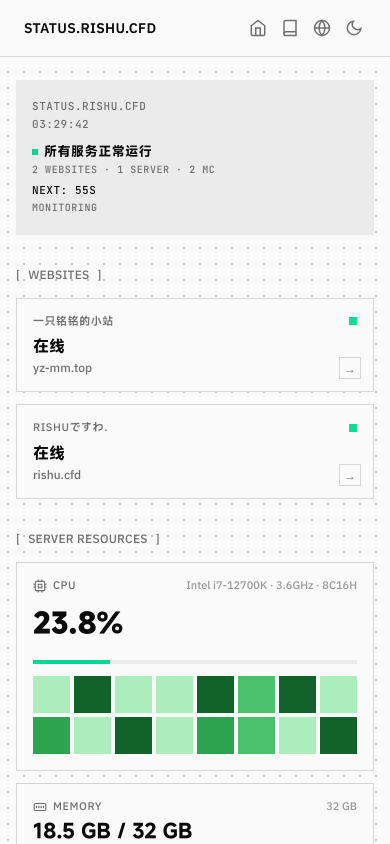
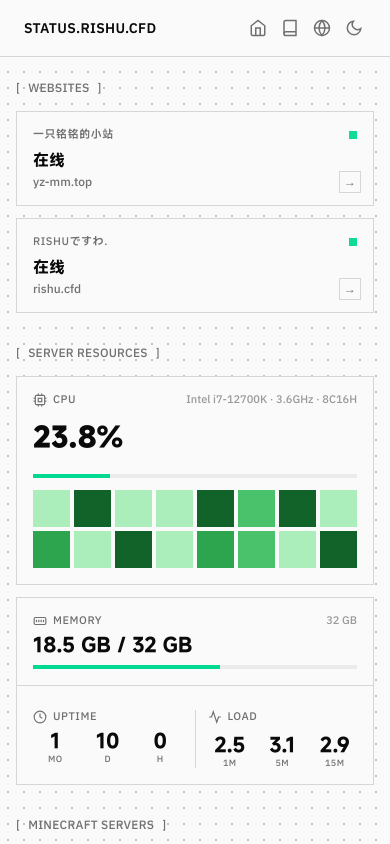
Before and after one commit to YzmmQwQ/rishus-status-public, a Vue app: page / in a window 390 px wide. Shown: the top 844 px of the page. Built offline with nearby package versions, Linux system fonts and the light colour scheme.

Commit message:
overview删了删了，

```diff
--- a/src/App.vue
+++ b/src/App.vue
@@ -19,10 +19,7 @@ const translations = {
     lastUpdate: '最后更新',
     visitSite: '访问网站',
     moreInfo: '更多信息',
-    onlinePlayers: '在线',
-    overviewOperational: '所有服务正常运行',
-    overviewDegraded: '{n} 个服务异常',
-    overviewLoading: '加载状态中...'
+    onlinePlayers: '在线'
   },
   en: {
     langHint: 'Huh? Multiple languages?',
@@ -35,10 +32,7 @@ const translations = {
     lastUpdate: 'Last update',
     visitSite: 'Visit',
     moreInfo: 'More info',
-    onlinePlayers: 'Online',
-    overviewOperational: 'All systems operational',
-    overviewDegraded: '{n} services degraded',
-    overviewLoading: 'Loading status...'
+    onlinePlayers: 'Online'
   },
   ja: {
     langHint: 'え？多言語対応なの？',
@@ -51,10 +45,7 @@ const translations = {
     lastUpdate: '最終更新',
     visitSite: '訪問',
     moreInfo: '詳細',
-    onlinePlayers: 'オンライン',
-    overviewOperational: 'すべてのシステムが正常',
-    overviewDegraded: '{n} つのサービスに問題',
-    overviewLoading: '状態を読み込み中...'
+    onlinePlayers: 'オンライン'
   }
 };
 
@@ -127,10 +118,8 @@ const currentLang = ref(localStorage.getItem('lang') || 'zh');
 const langMenuOpen = ref(false);
 const cursorEl = ref(null);
 const scrollProgress = ref(0);
-const nextRefreshIn = ref(60);
 
 let refreshTimer;
-let countdownTimer;
 let revealObserver;
 let scrollRAF;
 
@@ -241,24 +230,6 @@ const uptimeItems = computed(() => {
     startIndex = units.length - 3;
   }
   return units.slice(startIndex, startIndex + 3);
-});
-
-// Overview status
-const overview = computed(() => {
-  const offlineWebsites = websites.value.filter(w => w.status === 'offline').length;
-  const errorWebsites = websites.value.filter(w => w.status === 'error').length;
-  const offlineMC = mcServers.value.filter(s => !s.online).length;
-  const totalIssues = offlineWebsites + errorWebsites + offlineMC;
-
-  const totalWebsites = websites.value.length;
-  const totalMC = mcServers.value.length;
-
-  if (totalIssues === 0 && websites.value.length > 0) {
-    return { status: 'operational', issues: 0, totalWebsites, totalMC };
-  } else if (totalIssues > 0) {
-    return { status: 'degraded', issues: totalIssues, totalWebsites, totalMC };
-  }
-  return { status: 'loading', issues: 0, totalWebsites, totalMC };
 });
 
 const loadItems = computed(() => {
@@ -401,15 +372,6 @@ async function refreshAll() {
   ]);
   const latestTime = Math.max(websiteTime || 0, serverTime || 0, mcTime || 0);
   lastUpdate.value = formatTime(latestTime || Date.now());
-  nextRefreshIn.value = refreshSeconds;
-}
-
-function startCountdown() {
-  countdownTimer = window.setInterval(() => {
-    if (nextRefreshIn.value > 0) {
-      nextRefreshIn.value--;
-    }
-  }, 1000);
 }
 
 // Custom cursor
@@ -574,7 +536,6 @@ onMounted(async () => {
   initTheme();
   await refreshAll();
   refreshTimer = window.setInterval(refreshAll, REFRESH_INTERVAL);
-  startCountdown();
 
   handleScroll();
   document.addEventListener('click', handleDocumentClick);
@@ -585,7 +546,6 @@ onMounted(async () => {
 
 onBeforeUnmount(() => {
   window.clearInterval(refreshTimer);
-  window.clearInterval(countdownTimer);
   window.cancelAnimationFrame(cursorRAF);
   window.cancelAnimationFrame(scrollRAF);
   revealObserver?.disconnect();
@@ -663,45 +623,6 @@ onBeforeUnmount(() => {
   </nav>
 
   <div class="container">
-    <!-- Overview -->
-    <div class="overview reveal-block" :class="{
-      'overview-operational': overview.status === 'operational',
-      'overview-degraded': overview.status === 'degraded',
-      'overview-loading': overview.status === 'loading'
-    }">
-      <div class="overview-corner overview-tl">STATUS.RISHU.CFD</div>
-      <div class="overview-corner overview-tr">{{ lastUpdate }}</div>
-
-      <pre class="overview-ascii">⠀⠀⠀⠀⠀⠀⠀⠀⠀⢀⠤⠒⠒⠒⠒⠒⠠⢀⠀⠀⠀⠀⠀⠀⠀⠀⠀⠀⠀
-⠀⠀⠀⠀⠀⢀⡞⡽⠂⠀⠀⠀⠀⠀⠀⠀⠀⠀⠈⢯⢳⡀⠀⠀⠀⠀⠀⠀⠀
-⠀⠀⠀⠀⢀⣔⣻⠏⠀⠀⠀⠀⠀⠀⠀⠀⠀⠀⠀⠀⠀⢾⣿⠢⡀⠀⠀⠀⠀
-⠀⠀⢀⣾⣿⣶⡆⠀⠀⢐⡄⠀⠀⠀⠀⠐⠳⡀⠀⢸⣇⣧⡐⠀⠀⠀⠀⠀⠀
-⠀⢠⠏⠀⢹⣿⡇⠀⠀⠇⢀⢂⠀⠀⠀⡃⢀⠀⠘⣦⢸⡿⡟⠋⠁⡀⠀⠀⠀
-⠀⡋⠀⠀⠀⢹⣷⡀⡸⠀⠻⠀⠈⠒⠤⠃⠿⠀⢀⠻⣼⡇⠀⠀⠀⠀⢂⠀⠀
-⢀⠀⠀⠀⠀⠈⣿⠱⣿⣅⠀⠀⠸⣉⡹⠀⠀⢀⠞⡼⠀⣿⡀⠀⠀⠀⠀⠐⠀
-⠀⠀⠀⠀⠀⠀⣿⠀⢣⠀⠍⢶⣦⠤⢤⣖⠾⠠⣀⠇⠀⢹⡇⠀⠀⠀⠀⠀⠡
-⡁⠀⠀⠀⢀⡴⣏⣴⡑⣀⣴⠂⢸⠤⠼⡀⠱⡤⡨⢳⣦⣸⣷⠀⠀⠀⠀⠀⢡
-⠅⠀⠀⣴⡟⢷⣾⣿⡷⠳⠃⢠⠃⠀⠀⢣⣀⠡⡙⣿⣿⣿⠛⣦⡀⠀⠀⠀⢰
-⠂⠀⣼⡯⠃⠢⠽⠋⡴⠧⣀⡣⡀⠀⠀⢈⢄⣭⣇⠘⠿⠕⠥⠜⠻⠦⣀⠀⡇
-⠀⠉⠁⠀⠀⠀⡊⠉⢙⣿⡾⡶⠾⠶⣾⢕⢿⠟⠀⢠⠀⠀⠀⠀⠀⠀⠀⠀⠉
-⠀⠀⠀⠀⠀⠀⠐⢀⠼⠃⠀⠉⠉⠀⠂⠀⠈⠣⠄⠂⠀⠀⠀⠀⠀⠀⠀</pre>
-
-      <div class="overview-corner overview-bl">
-        <div class="overview-status-line">
-          <div class="overview-dot"></div>
-          <span v-if="overview.status === 'operational'">{{ t('overviewOperational') }}</span>
-          <span v-else-if="overview.status === 'degraded'">{{ t('overviewDegraded', { n: overview.issues }) }}</span>
-          <span v-else>{{ t('overviewLoading') }}</span>
-        </div>
-        <div class="overview-monitoring">{{ overview.totalWebsites }} WEBSITES · 1 SERVER · {{ overview.totalMC }} MC</div>
-      </div>
-
-      <div class="overview-corner overview-br">
-        <div class="overview-next">NEXT: {{ nextRefreshIn }}S</div>
-        <div class="overview-label">MONITORING</div>
-      </div>
-    </div>
-
     <div class="section-label">WEBSITES</div>
 
     <!-- 网站状态 -->
@@ -826,6 +747,12 @@ onBeforeUnmount(() => {
 
     <!-- 刷新信息 -->
     <div class="footer">
+      <div class="refresh-info">
+        <span>{{ t('refreshEvery', { n: refreshSeconds }) }}</span>
+      </div>
+      <div class="last-update">
+        <span>{{ t('lastUpdate') }}</span>: <span>{{ lastUpdate }}</span>
+      </div>
       <span class="footer-credit">Made by <a href="https://yz-mm.top" target="_blank" class="footer-link">YZMM</a></span>
     </div>
   </div>
--- a/src/style.css
+++ b/src/style.css
@@ -333,162 +333,6 @@ body::-webkit-scrollbar {
 @keyframes pulse {
     0%, 100% { opacity: 1; }
     50% { opacity: 0.5; }
-}
-
-/* Overview - E2B inspired layout */
-.overview {
-    position: relative;
-    display: grid;
-    grid-template-columns: 1fr auto 1fr;
-    grid-template-rows: auto 1fr auto;
-    gap: 0;
-    padding: 32px 24px;
-    background: var(--fill);
-    margin-bottom: 24px;
-    min-height: 240px;
-}
-
-.overview-corner {
-    font-family: 'JetBrains Mono', 'MiSans', ui-monospace, Consolas, monospace;
-    font-size: 11px;
-    font-weight: 500;
-    letter-spacing: 0.05em;
-    text-transform: uppercase;
-    color: var(--fg-tertiary);
-}
-
-.overview-tl {
-    grid-column: 1;
-    grid-row: 1;
-    align-self: start;
-    justify-self: start;
-}
-
-.overview-tr {
-    grid-column: 3;
-    grid-row: 1;
-    align-self: start;
-    justify-self: end;
-    font-family: 'JetBrains Mono', 'MiSans', ui-monospace, Consolas, monospace;
-}
-
-.overview-bl {
-    grid-column: 1;
-    grid-row: 3;
-    align-self: end;
-    justify-self: start;
-    display: flex;
-    flex-direction: column;
-    gap: 4px;
-}
-
-.overview-br {
-    grid-column: 3;
-    grid-row: 3;
-    align-self: end;
-    justify-self: end;
-    display: flex;
-    flex-direction: column;
-    gap: 4px;
-    align-items: flex-end;
-}
-
-.overview-ascii {
-    grid-column: 2;
-    grid-row: 1 / 4;
-    align-self: center;
-    justify-self: center;
-    font-family: 'IBM Plex Sans', 'MiSans', 'Roboto', sans-serif;
-    font-size: 10px;
-    line-height: 1.15;
-    color: var(--fg-tertiary);
-    white-space: pre;
-    margin: 0;
-    text-align: center;
-}
-
-.overview-status-line {
-    display: flex;
-    align-items: center;
-    gap: 6px;
-    font-size: 13px;
-    font-weight: 600;
-    color: var(--fg);
-}
-
-.overview-monitoring {
-    font-size: 10px;
-    color: var(--fg-tertiary);
-}
-
-.overview-next {
-    font-family: 'JetBrains Mono', ui-monospace, Consolas, monospace;
-    font-size: 11px;
-    color: var(--fg);
-}
-
-.overview-label {
-    font-size: 10px;
-    color: var(--fg-tertiary);
-}
-
-.overview-dot {
-    width: 6px;
-    height: 6px;
-    background: var(--fg-tertiary);
-    flex-shrink: 0;
-}
-
-.overview-operational .overview-dot {
-    background: var(--accent-positive);
-}
-
-.overview-degraded .overview-dot {
-    background: var(--accent-negative);
-}
-
-.overview-loading .overview-dot {
-    background: var(--accent-main);
-    animation: pulse 2s infinite;
-}
-
-@media (max-width: 600px) {
-    .overview {
-        grid-template-columns: 1fr;
-        grid-template-rows: auto auto auto auto;
-        min-height: auto;
-        padding: 20px 16px;
-    }
-
-    .overview-tl {
-        grid-column: 1;
-        grid-row: 1;
-    }
-
-    .overview-tr {
-        grid-column: 1;
-        grid-row: 2;
-        justify-self: start;
-        margin-top: 4px;
-    }
-
-    .overview-ascii {
-        display: none;
-    }
-
-    .overview-bl {
-        grid-column: 1;
-        grid-row: 3;
-        margin-top: 12px;
-    }
-
-    .overview-br {
-        grid-column: 1;
-        grid-row: 4;
-        justify-self: start;
-        align-items: flex-start;
-        margin-top: 8px;
-    }
 }
 
 .status-value {
@@ -879,7 +723,7 @@ body::-webkit-scrollbar {
 /* Footer */
 .footer {
     display: flex;
-    justify-content: center;
+    justify-content: space-between;
     align-items: center;
     font-family: 'IBM Plex Sans', 'MiSans', sans-serif;
     font-size: 12px;
```
